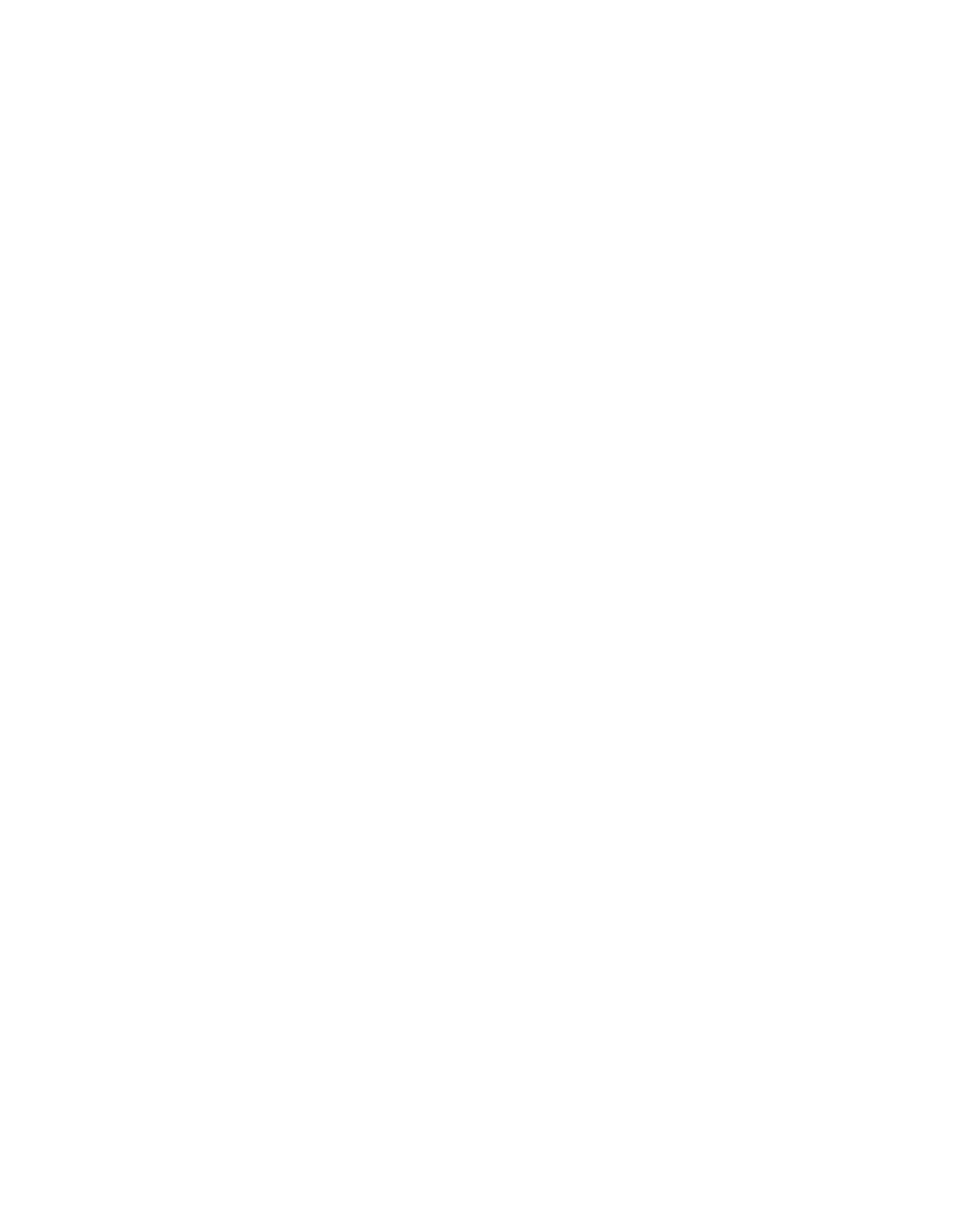
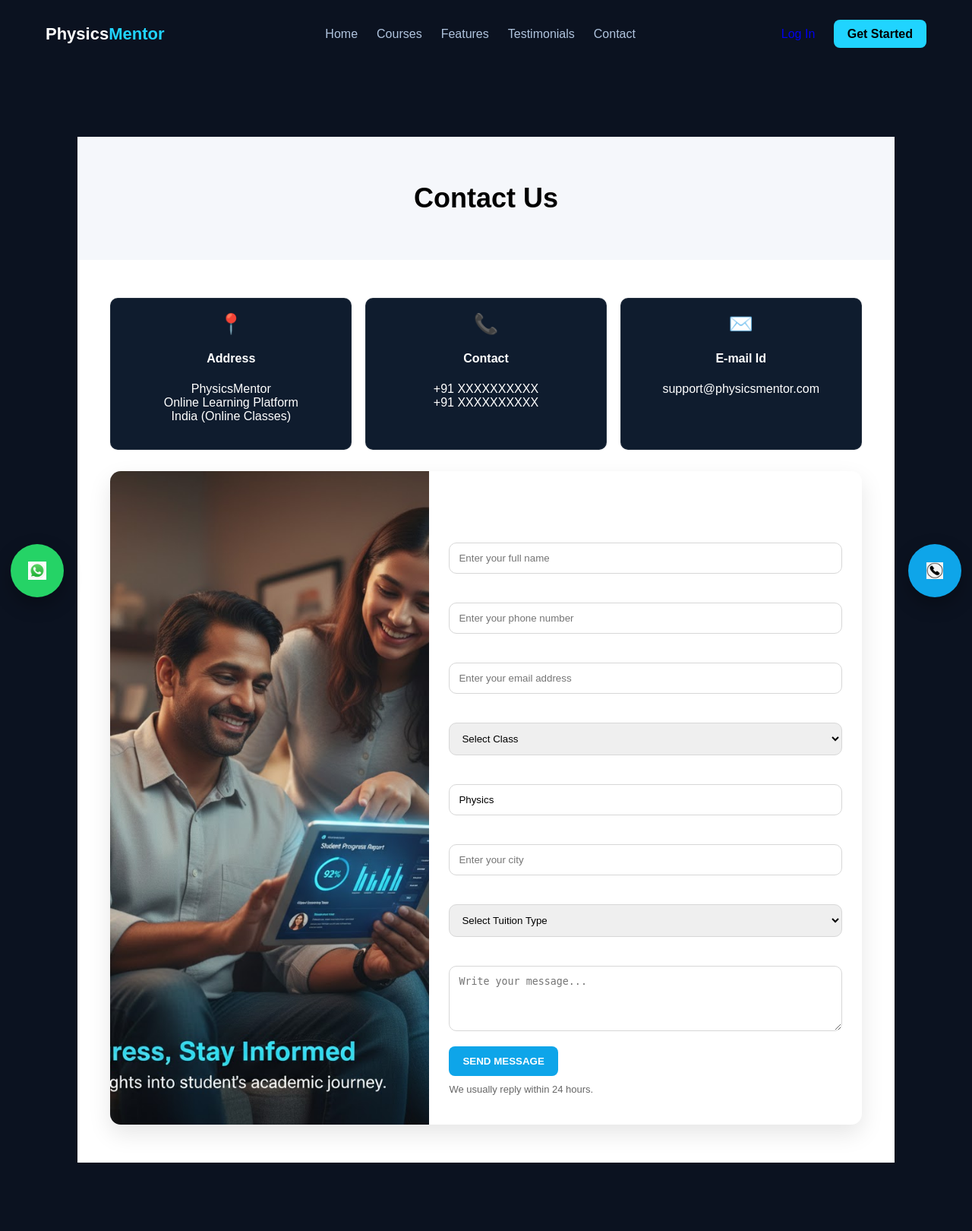
Before and after one commit to Vyshcm/Physics_Mentor_1, a Django app: page /contact/ in a window 1280 px wide. Before the commit the page is empty. Shown: the whole page at 76% size. Before the commit the page ends 800 px from the top, so only its background shows below. Run offline with Django 5.2, Linux system fonts and the light colour scheme.

Commit message:
whatsapp and dial are added at all pages

```diff
--- /dev/null
+++ b/physics_mentor/static/css/contact.css
@@ -0,0 +1,185 @@
+h2{
+    color: #000;
+}
+.contact-hero{
+  padding: 60px 0;
+  text-align: center;
+  background: #f5f7fb;
+}
+.contact-hero h2{
+  margin: 0;
+  font-size: 36px;
+  font-weight: 800;
+}
+
+.contact-wrap{
+  background: #ffffff;
+  padding: 50px 0;
+}
+.container{
+  width: min(1100px, 92%);
+  margin: auto;
+}
+
+/* cards */
+.contact-cards{
+  display: grid;
+  grid-template-columns: repeat(3, 1fr);
+  gap: 18px;
+  margin-bottom: 28px;
+}
+.c-card{
+  background: #0f1c2e;
+  color: #fff;
+  border-radius: 10px;
+  padding: 18px;
+  text-align: center;
+}
+.c-icon{ font-size: 26px; margin-bottom: 6px; }
+
+/* ✅ main box */
+.contact-box{
+  display: grid;
+  grid-template-columns: 420px 1fr;
+  background: #fff;
+  border-radius: 14px;
+  overflow: hidden;
+  box-shadow: 0 12px 30px rgba(0,0,0,0.10);
+}
+
+.contact-img{
+  background: #f5f7fb;
+}
+.contact-img img{
+  width: 100%;
+  height: 100%;
+  object-fit: cover;
+}
+
+.contact-form{
+  padding: 26px;
+}
+.contact-form h3{
+  margin: 0 0 14px;
+  font-weight: 800;
+}
+
+.f-row{
+  display: grid;
+  grid-template-columns: repeat(3, 1fr);
+  gap: 12px;
+  margin-bottom: 12px;
+}
+.f-row.two-col{
+  grid-template-columns: 1fr 1fr;
+}
+
+.f-group label{
+  font-size: 12px;
+  font-weight: 700;
+  display: block;
+  margin-bottom: 6px;
+}
+
+.f-group input,
+.f-group select,
+.f-group textarea{
+  width: 100%;
+  padding: 10px 10px;
+  border: 1px solid #d8d8d8;
+  border-radius: 8px;
+  outline: none;
+}
+
+.send-btn{
+  background: #0ea5e9;
+  color: #fff;
+  border: none;
+  padding: 12px 18px;
+  border-radius: 8px;
+  cursor: pointer;
+  font-weight: 800;
+  margin-top: 6px;
+}
+.small-note{
+  margin-top: 10px;
+  color: #666;
+  font-size: 13px;
+}
+
+/* responsive */
+@media (max-width: 900px){
+  .contact-cards{ grid-template-columns: 1fr; }
+  .contact-box{ grid-template-columns: 1fr; }
+  .f-row{ grid-template-columns: 1fr; }
+  .f-row.two-col{ grid-template-columns: 1fr; }
+}
+
+
+
+/* ✅ cards hover */
+.c-card {
+  transition: 0.3s ease;
+  border: 1px solid rgba(255,255,255,0.08);
+}
+.c-card:hover {
+  transform: translateY(-6px);
+  box-shadow: 0 14px 28px rgba(0,0,0,0.18);
+  border-color: rgba(14,165,233,0.7);
+}
+
+/* ✅ image hover */
+.contact-img img{
+  transition: 0.35s ease;
+}
+.contact-img:hover img{
+  transform: scale(1.03);
+}
+
+/* ✅ form fields one per line */
+.f-col{
+  display: flex;
+  flex-direction: column;
+  gap: 6px;
+  margin-bottom: 14px;
+}
+
+/* ✅ inputs hover + focus (looks premium) */
+.contact-form input,
+.contact-form select,
+.contact-form textarea{
+  transition: 0.25s ease;
+  border: 1px solid #d7d7d7;
+  border-radius: 10px;
+  padding: 12px 12px;
+}
+
+.contact-form input:hover,
+.contact-form select:hover,
+.contact-form textarea:hover{
+  border-color: #0ea5e9;
+}
+
+.contact-form input:focus,
+.contact-form select:focus,
+.contact-form textarea:focus{
+  outline: none;
+  border-color: #0ea5e9;
+  box-shadow: 0 0 0 4px rgba(14,165,233,0.18);
+}
+
+/* ✅ button hover */
+.send-btn{
+  transition: 0.25s ease;
+}
+.send-btn:hover{
+  transform: translateY(-2px);
+  box-shadow: 0 10px 20px rgba(14,165,233,0.25);
+}
+
+/* ✅ make form area look better */
+.contact-form h3{
+  font-size: 22px;
+  font-weight: 800;
+  margin-bottom: 18px;
+}
--- a/physics_mentor/static/css/style.css
+++ b/physics_mentor/static/css/style.css
@@ -3,6 +3,7 @@ body {
     font-family: Arial, sans-serif;
     background: #0b1220;
     color: white;
+    overflow-x: hidden;
 }
 
 .navbar {
@@ -407,3 +408,83 @@ body {
 .course-cta {
   margin-top: 8px;
 }
+
+
+
+
+/* ================================
+   WhatsApp Floating Button
+   (Always visible while scrolling)
+=================================== */
+
+a.whatsapp-float{
+  position: fixed !important;
+  left: 14px !important;
+  bottom: 14px !important;
+
+  width: 70px !important;     /* reduced size */
+  height: 70px !important;
+
+  background: #25D366 !important;
+  border-radius: 50% !important;
+
+  display: flex !important;
+  align-items: center !important;
+  justify-content: center !important;
+
+  z-index: 2147483647 !important;   /* above everything */
+  box-shadow: 0 10px 24px rgba(0,0,0,0.30) !important;
+
+  text-decoration: none !important;
+  transition: 0.25s ease !important;
+}
+
+a.whatsapp-float img{
+  width: 24px !important;
+  height: 24px !important;
+  display: block !important;
+}
+
+a.whatsapp-float:hover{
+  transform: scale(1.08) !important;
+  box-shadow: 0 14px 30px rgba(0,0,0,0.35) !important;
+}
+
+
+
+/* ================================
+   Call Floating Button (Right Side)
+=================================== */
+
+a.call-float{
+  position: fixed !important;
+  right: 14px !important;
+  bottom: 14px !important;
+
+  width: 70px !important;
+  height: 70px !important;
+
+  background: #0EA5E9 !important;  /* blue call button */
+  border-radius: 50% !important;
+
+  display: flex !important;
+  align-items: center !important;
+  justify-content: center !important;
+
+  z-index: 2147483647 !important;
+  box-shadow: 0 10px 24px rgba(0,0,0,0.30) !important;
+
+  text-decoration: none !important;
+  transition: 0.25s ease !important;
+}
+
+a.call-float img{
+  width: 22px !important;
+  height: 22px !important;
+  display: block !important;
+}
+
+a.call-float:hover{
+  transform: scale(1.08) !important;
+  box-shadow: 0 14px 30px rgba(0,0,0,0.35) !important;
+}
--- a/physics_mentor/templates/base.html
+++ b/physics_mentor/templates/base.html
@@ -4,7 +4,8 @@
 <head>
     <meta charset="UTF-8">
     <title>Physics Mentor</title>
-    <link rel="stylesheet" href="{% static 'css/style.css' %}">
+    <link rel="stylesheet" href="{% static 'css/style.css' %}?v=5">
+     {% block extra_css %}{% endblock %}
 </head>
 <body>
 
@@ -29,5 +30,22 @@
     {% block content %}{% endblock %}
 </main>
 
+<!-- ✅ WHATSAPP FLOATING BUTTON (ADD HERE) -->
+<a href="https://chat.whatsapp.com/DstRxHVvlGx6XFKBLnIYZO?mode=gi_t"
+   class="whatsapp-float"
+   target="_blank"
+   title="Join our WhatsApp Group">
+    <img src="{% static 'images/whatsapp_logo.jpg' %}" alt="WhatsApp">
+</a>
+
+
+<!-- 📞 Call Floating Button -->
+<a href="tel:+917306737811"
+   class="call-float"
+   title="Call Physics Mentor">
+  <img src="{% static 'images/phncall_icon.png' %}" alt="Call">
+</a>
+
+
 </body>
 </html>
--- a/physics_mentor/templates/website/contact.html
+++ b/physics_mentor/templates/website/contact.html
@@ -0,0 +1,124 @@
+{% extends "base.html" %}
+{% load static %}
+
+{% block extra_css %}
+<link rel="stylesheet" href="{% static 'css/contact.css' %}">
+{% endblock %}
+
+{% block content %}
+
+<!-- Contact Banner -->
+<section class="contact-hero">
+  <h2>Contact Us</h2>
+</section>
+
+<section class="contact-wrap">
+  <div class="container">
+
+    <!-- 3 Info Cards -->
+    <div class="contact-cards">
+      <div class="c-card">
+        <div class="c-icon">📍</div>
+        <h4>Address</h4>
+        <p>
+          PhysicsMentor <br />
+          Online Learning Platform <br />
+          India (Online Classes)
+        </p>
+      </div>
+
+      <div class="c-card">
+        <div class="c-icon">📞</div>
+        <h4>Contact</h4>
+        <p>
+          +91 XXXXXXXXXX <br />
+          +91 XXXXXXXXXX
+        </p>
+      </div>
+
+      <div class="c-card">
+        <div class="c-icon">✉️</div>
+        <h4>E-mail Id</h4>
+        <p>support@physicsmentor.com</p>
+      </div>
+    </div>
+
+    <!-- ✅ Box Layout (Image + Form inside one card/box) -->
+    <div class="contact-box">
+
+      <!-- Left Image -->
+      <div class="contact-img">
+        <img src="{% static 'images/phy_mentor_img4.jpg' %}" alt="student" />
+      </div>
+
+      <!-- Right Form -->
+      <div class="contact-form">
+        <h3>Get In Query</h3>
+
+        <form method="post">
+  {% csrf_token %}
+
+  <div class="f-col">
+    <label>FULL NAME *</label>
+    <input type="text" name="full_name" placeholder="Enter your full name" required />
+  </div>
+
+  <div class="f-col">
+    <label>PHONE *</label>
+    <input type="text" name="phone" placeholder="Enter your phone number" required />
+  </div>
+
+  <div class="f-col">
+    <label>EMAIL *</label>
+    <input type="email" name="email" placeholder="Enter your email address" required />
+  </div>
+
+  <div class="f-col">
+    <label>CLASS</label>
+    <select name="student_class">
+      <option value="">Select Class</option>
+      <option>Class 9</option>
+      <option>Class 10</option>
+      <option>Class 11</option>
+      <option>Class 12</option>
+      <option>Dropper</option>
+    </select>
+  </div>
+
+  <div class="f-col">
+    <label>SUBJECT</label>
+    <input type="text" name="subject" value="Physics" />
+  </div>
+
+  <div class="f-col">
+    <label>PLACE</label>
+    <input type="text" name="place" placeholder="Enter your city" />
+  </div>
+
+  <div class="f-col">
+    <label>CHOOSE TUITION TYPE</label>
+    <select name="tuition_type">
+      <option value="">Select Tuition Type</option>
+      <option>Online 1:1</option>
+      <option>Online Group</option>
+      <option>Crash Course</option>
+    </select>
+  </div>
+
+  <div class="f-col">
+    <label>MESSAGE</label>
+    <textarea name="message" placeholder="Write your message..." rows="4"></textarea>
+  </div>
+
+  <button type="submit" class="send-btn">SEND MESSAGE</button>
+  <p class="small-note">We usually reply within 24 hours.</p>
+</form>
+
+      </div>
+
+    </div>
+
+  </div>
+</section>
+
+{% endblock %}
```
Also changed, not shown: physics_mentor/db.sqlite3, physics_mentor/static/images/phncall_icon.png (added), physics_mentor/static/images/whatsapp_logo.jpg (added).
